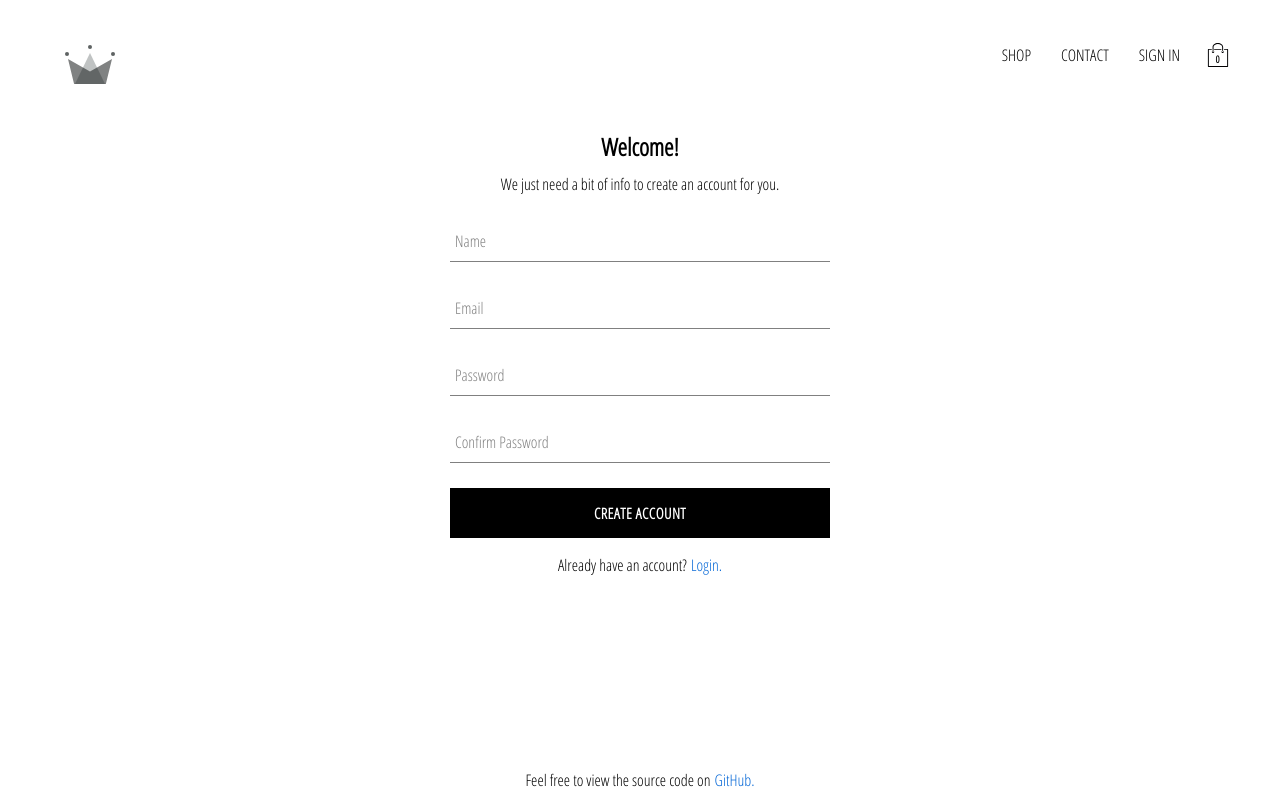
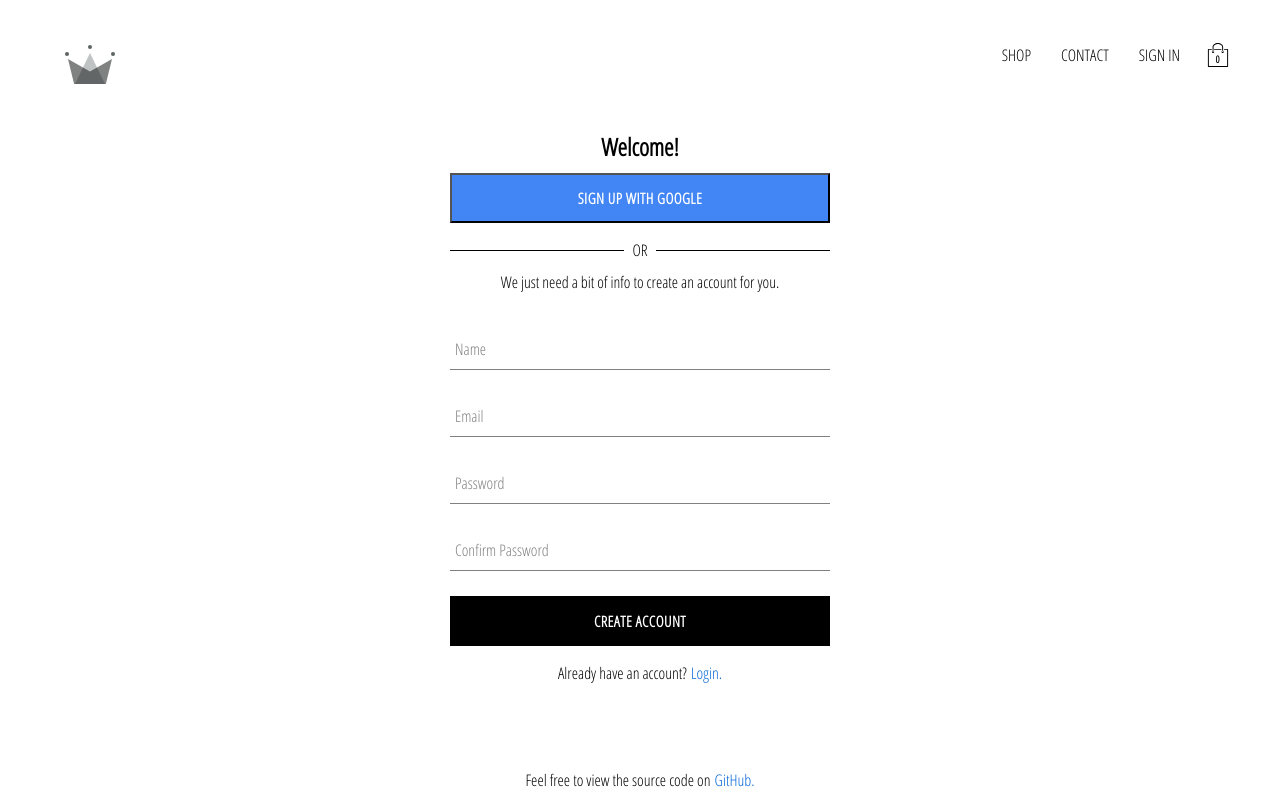
Before and after one commit to scottgilmoredev/e-commerce-react, a React (Create React App) app in the folder client/: page /signup in a window 1280 px wide. Built offline with nearby package versions, Linux system fonts and the light colour scheme; no server answers.

Commit message:
Add google sign up

```diff
--- a/client/src/components/sign-up/sign-up.component.jsx
+++ b/client/src/components/sign-up/sign-up.component.jsx
@@ -7,22 +7,23 @@ import CustomButton from '../custom-button/custom-button.component';
 import FormInput from '../form-input/form-input.component';
 
 // Redux
-import { signUpStart } from '../../redux/user/user.actions';
+import { signUpStart, googleSignInStart } from '../../redux/user/user.actions';
 
 // Styles
 import { SignInAndSignUpContainer } from '../../pages/sign-in-and-sign-up/sign-in-and-sign-up.styles';
 import {
     LinkText,
+    SeparatorContainer,
     SignInContainer,
     SignUpContainer,
+    SignUpSubtitle,
     SignUpTitle,
-    SignUpTitleContainer
 } from './sign-up.styles';
 
 /**
  * Display the sign-up form.
  */
-const SignUp = ({ signUpStart, history }) => {
+const SignUp = ({ googleSignInStart, signUpStart, history }) => {
     const [userCredentials, setUserCredentials] = useState({
         displayName: '',
         email: '',
@@ -59,10 +60,23 @@ const SignUp = ({ signUpStart, history }) => {
     return (
         <SignInAndSignUpContainer>
             <SignUpContainer>
-                <SignUpTitleContainer>
-                    <SignUpTitle>Welcome!</SignUpTitle>
-                    <span>We just need a bit of info to create an account for you.</span>
-                </SignUpTitleContainer>
+                <SignUpTitle>Welcome!</SignUpTitle>
+
+                { /* Sign up with Google */ }
+                <CustomButton
+                    type='button'
+                    isGoogleSignIn
+                    onClick={ googleSignInStart }
+                    >
+                    Sign Up with Google
+                </CustomButton>
+
+                { /* Separator */ }
+                <SeparatorContainer>
+                    <span>OR</span>
+                </SeparatorContainer>
+
+                <SignUpSubtitle>We just need a bit of info to create an account for you.</SignUpSubtitle>
 
                 <form onSubmit={ handleSubmit }>
                     { /* Display name */ }
@@ -122,6 +136,7 @@ const SignUp = ({ signUpStart, history }) => {
 };
 
 const mapDispatchToProps = dispatch => ({
+    googleSignInStart: () => dispatch(googleSignInStart()),
     signUpStart: userCredentials => dispatch(signUpStart(userCredentials)),
 });
 
--- a/client/src/components/sign-up/sign-up.styles.jsx
+++ b/client/src/components/sign-up/sign-up.styles.jsx
@@ -1,8 +1,33 @@
-import styled from 'styled-components';
+import styled, { css } from 'styled-components';
+
+const separator = css`
+    border-bottom: 1px solid black;
+    content: "";
+    display: inline-block;
+    height: 0;
+    width: calc(50% - 0em);
+`;
 
 export const LinkText = styled.a`
     color: #0366d6;
     cursor: pointer;
+`;
+
+export const SeparatorContainer = styled.div`
+        align-items: center;
+        display: flex;
+        flex-flow: row nowrap;
+        margin-top: 1em;
+
+        &::before {
+            ${separator};
+            margin-right: 0.5em;
+        }
+
+        &::after {
+            ${separator};
+            margin-left: 0.5em;
+        }
 `;
 
 export const SignInContainer = styled.div`
@@ -20,14 +45,13 @@ export const SignUpContainer = styled.div`
   }
 `;
 
+export const SignUpSubtitle = styled.span`
+  margin: 10px 0;
+  text-align: center;
+`;
+
 export const SignUpTitle = styled.h2`
   margin: 10px 0;
-`;
-
-export const SignUpTitleContainer = styled.div`
-  align-items: center;
-  display: flex;
-  flex-direction: column;
   text-align: center;
 `;
 
@@ -35,5 +59,5 @@ export const SignUpTitleContainer = styled.div`
 LinkText.displayName = 'LinkText';
 SignInContainer.displayName = 'SignInContainer';
 SignUpContainer.displayName = 'SignUpContainer';
+SignUpSubtitle.displayName = 'SignUpSubtitle';
 SignUpTitle.displayName = 'SignUpTitle';
-SignUpTitleContainer.displayName = 'SignUpTitleContainer';
```
